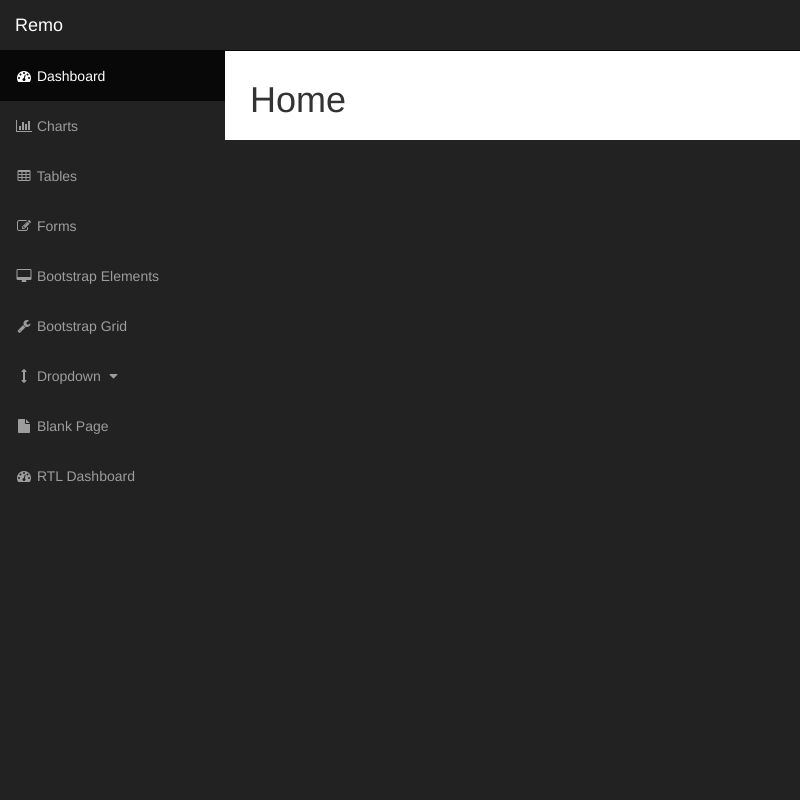
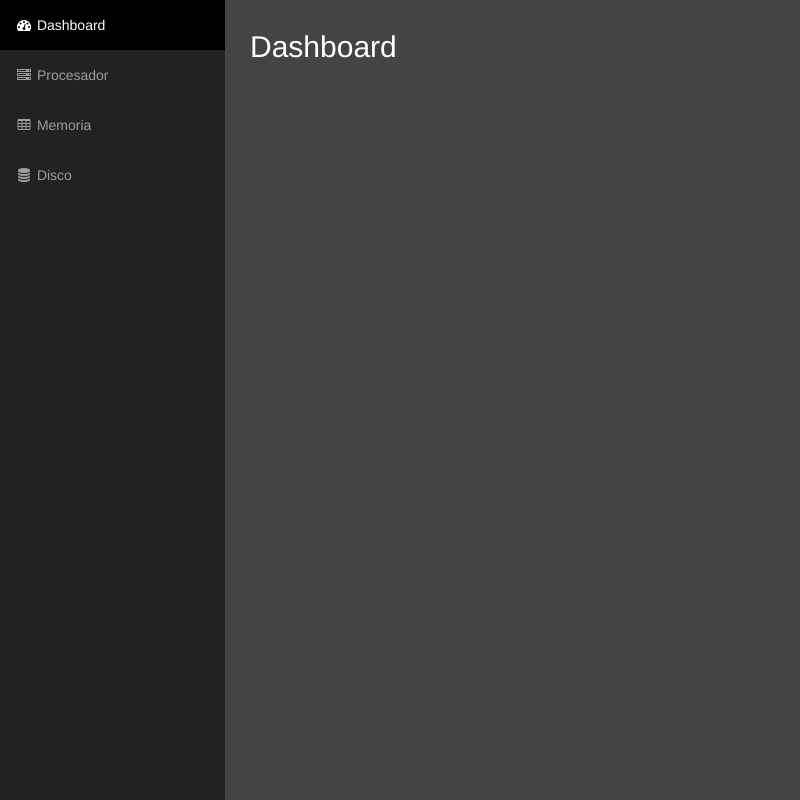
Before and after one commit to umggt/remo, an Electron app: page index.html at #/dashboard in a window 800 px wide. Drawn offline with nearby package versions, Linux system fonts and the light colour scheme; some packages are replaced by stand-ins of ours.

Commit message:
se aplico el estilo de las pantallas

```diff
--- /dev/null
+++ b/app/directives/toWindowHeight.js
@@ -0,0 +1,34 @@
+(function () {
+
+	angular.module('remo').directive('toWindowHeight', toWindowHeight);
+
+	function toWindowHeight($window) {
+
+		var directive = {
+			link: link
+		};
+
+		return directive;
+
+		function link(scope, element, attrs) {
+
+			var w = angular.element($window);
+
+			function resize() {
+				var height = w.height();
+				var width = w.width();
+
+				height -= width < 768 ? 51 : 20;
+
+				scope.$apply(function() {
+                	element.height(height);
+            	});
+			}
+
+			w.ready(resize);
+			w.bind('resize', resize);
+
+		}
+	}
+
+}());
--- a/app/main.js
+++ b/app/main.js
@@ -1,5 +1,5 @@
-/// <reference path="../typings/angularjs/angular.d.ts"/>
 (function () {
+
 	angular.module('remo', ['ui.router'])
 		.config(configureRoutes);
 
@@ -9,14 +9,10 @@
 	function configureRoutes($stateProvider, $urlRouterProvider) {
 
 		$urlRouterProvider
-			.when('', '/')
-			.otherwise("/error/404");
+			.when('', '/dashboard')
+			.otherwise('/error/404');
 
 		$stateProvider
-			.state('home', {
-				url: '/',
-				templateUrl: 'templates/home.html'
-			})
 			.state('error', {
 				url: '/error',
 				template: '<div ui-view></div>',
@@ -25,7 +21,23 @@
 			.state('error.404', {
 				url: '/404',
 				templateUrl: 'templates/error-404.html'
+			})
+			.state('dashboard', {
+				url: '/dashboard',
+				templateUrl: 'templates/dashboard.html'
+			})
+			.state('procesador', {
+				url: '/procesador',
+				templateUrl: 'templates/procesador.html'
+			})
+			.state('memoria', {
+				url: '/memoria',
+				templateUrl: 'templates/memoria.html'
+			})
+			.state('disco', {
+				url: '/disco',
+				templateUrl: 'templates/disco.html'
 			});
 	}
 
-}(angular));
+}());
--- a/index.html
+++ b/index.html
@@ -23,52 +23,29 @@
                   <span class="icon-bar"></span>
                   <span class="icon-bar"></span>
               </button>
-              <a class="navbar-brand" ui-shref="home">Remo</a>
+              <a class="navbar-brand" ui-sref="dashboard">Remo <small>Resource Monitor</small></a>
           </div>
           <!-- Sidebar Menu Items - These collapse to the responsive navigation menu on small screens -->
           <div class="collapse navbar-collapse navbar-ex1-collapse">
               <ul class="nav navbar-nav side-nav">
                   <li class="active">
-                      <a href="index.html"><i class="fa fa-fw fa-dashboard"></i> Dashboard</a>
+                      <a ui-sref="dashboard"><i class="fa fa-fw fa-dashboard"></i> Dashboard</a>
                   </li>
                   <li>
-                      <a href="charts.html"><i class="fa fa-fw fa-bar-chart-o"></i> Charts</a>
+                      <a ui-sref="procesador"><i class="fa fa-fw fa-server"></i> Procesador</a>
                   </li>
                   <li>
-                      <a href="tables.html"><i class="fa fa-fw fa-table"></i> Tables</a>
+                      <a ui-sref="memoria"><i class="fa fa-fw fa-table"></i> Memoria</a>
                   </li>
                   <li>
-                      <a href="forms.html"><i class="fa fa-fw fa-edit"></i> Forms</a>
-                  </li>
-                  <li>
-                      <a href="bootstrap-elements.html"><i class="fa fa-fw fa-desktop"></i> Bootstrap Elements</a>
-                  </li>
-                  <li>
-                      <a href="bootstrap-grid.html"><i class="fa fa-fw fa-wrench"></i> Bootstrap Grid</a>
-                  </li>
-                  <li>
-                      <a href="javascript:;" data-toggle="collapse" data-target="#demo"><i class="fa fa-fw fa-arrows-v"></i> Dropdown <i class="fa fa-fw fa-caret-down"></i></a>
-                      <ul id="demo" class="collapse">
-                          <li>
-                              <a href="#">Dropdown Item</a>
-                          </li>
-                          <li>
-                              <a href="#">Dropdown Item</a>
-                          </li>
-                      </ul>
-                  </li>
-                  <li>
-                      <a href="blank-page.html"><i class="fa fa-fw fa-file"></i> Blank Page</a>
-                  </li>
-                  <li>
-                      <a href="index-rtl.html"><i class="fa fa-fw fa-dashboard"></i> RTL Dashboard</a>
+                      <a ui-sref="disco"><i class="fa fa-fw fa-database"></i> Disco</a>
                   </li>
               </ul>
           </div>
           <!-- /.navbar-collapse -->
       </nav>
 
-      <div id="page-wrapper">
+      <div id="page-wrapper" to-window-height>
 
             <div class="container-fluid">
 
@@ -88,8 +65,12 @@
 
     </div>
 
+    <script src="./node_modules/jquery/dist/jquery.js"></script>
+    <script>window.$ = window.jQuery = require('./node_modules/jquery/dist/jquery.js');</script>
+    <script src="./node_modules/bootstrap/dist/js/bootstrap.js"></script>
     <script src="./node_modules/angular/angular.js"></script>
     <script src="./node_modules/angular-ui-router/release/angular-ui-router.js"></script>
     <script src="./app/main.js"></script>
+    <script src="./app/directives/toWindowHeight.js"></script>
   </body>
 </html>
--- a/package.json
+++ b/package.json
@@ -28,6 +28,7 @@
     "electron-prebuilt": "^0.27.1",
     "font-awesome": "^4.3.0",
     "gulp": "^3.8.11",
-    "gulp-run": "^1.6.8"
+    "gulp-run": "^1.6.8",
+    "jquery": "^2.1.4"
   }
 }
--- a/styles/sb-admin.css
+++ b/styles/sb-admin.css
@@ -7,13 +7,19 @@
 /* Global Styles */
 
 body {
-    margin-top: 100px;
+    margin-top: 50px;
     background-color: #222;
 }
 
 @media(min-width:768px) {
     body {
-        margin-top: 50px;
+        margin-top: 0px;
+    }
+
+    #wrapper > .navbar-inverse {
+        max-width: 225px;
+        background-color: transparent;
+        border-color: transparent;
     }
 }
 
@@ -24,7 +30,9 @@ body {
 #page-wrapper {
     width: 100%;
     padding: 0;
-    background-color: #fff;
+    background-color: #444;
+    color: #fff;
+    overflow: auto;
 }
 
 .huge {
@@ -115,7 +123,7 @@ ul.alert-dropdown {
 @media(min-width:768px) {
     .side-nav {
         position: fixed;
-        top: 51px;
+        top: 0;
         left: 225px;
         width: 225px;
         margin-left: -225px;
--- /dev/null
+++ b/templates/dashboard.html
@@ -0,0 +1 @@
+<h2>Dashboard</h2>
--- a/templates/home.html
+++ /dev/null
@@ -1,3 +0,0 @@
-<div>
-	<h1>Home</h1>
-</div>
```
Also changed, not shown: templates/disco.html (added, +1 -0 lines), templates/error-404.html (+1 -3 lines), templates/memoria.html (added, +1 -0 lines), templates/procesador.html (added, +1 -0 lines).
